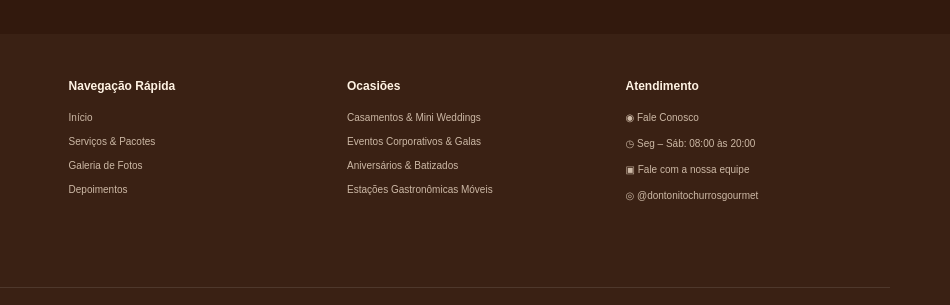
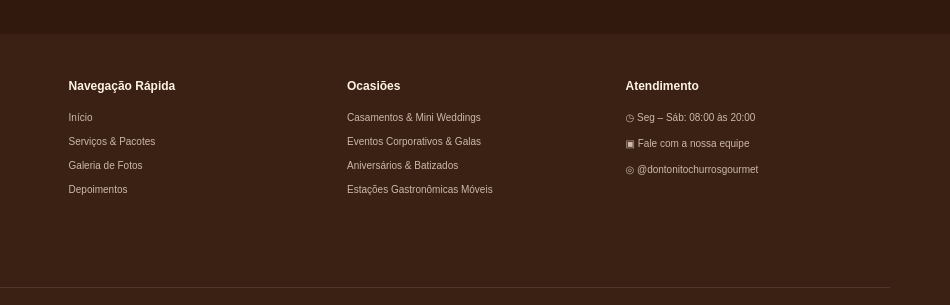
Before and after one commit to eliseu-dev-systems/benditoeventosgourmet, a plain HTML site: page index.html in a window 1280 px wide. Shown: the part 2968-3273 px from the top of the page, 330-1280 px from the left. Drawn offline with Linux system fonts and the light colour scheme.

Commit message:
Update index.html

```diff
--- a/index.html
+++ b/index.html
@@ -223,7 +223,6 @@
         <div>
           <h3>Atendimento</h3>
           <ul class="footer-links footer-contact">
-            <li>◉ Fale Conosco</li>
             <li>◷ Seg – Sáb: 08:00 às 20:00</li>
             <li>▣ <a href="https://wa.me/5511982506343?text=Ol%C3%A1!%20Gostaria%20de%20solicitar%20um%20or%C3%A7amento%20para%20meu%20evento.%0A%0AData%20do%20evento:%0ALocal:%0ATipo%20de%20evento:%0AQuantidade%20de%20convidados:%0A%0AAguardo%20o%20retorno.%20Obrigado(a)!"
                       target="_blank" rel="noopener noreferrer">Fale com a nossa equipe</a></li>
```
